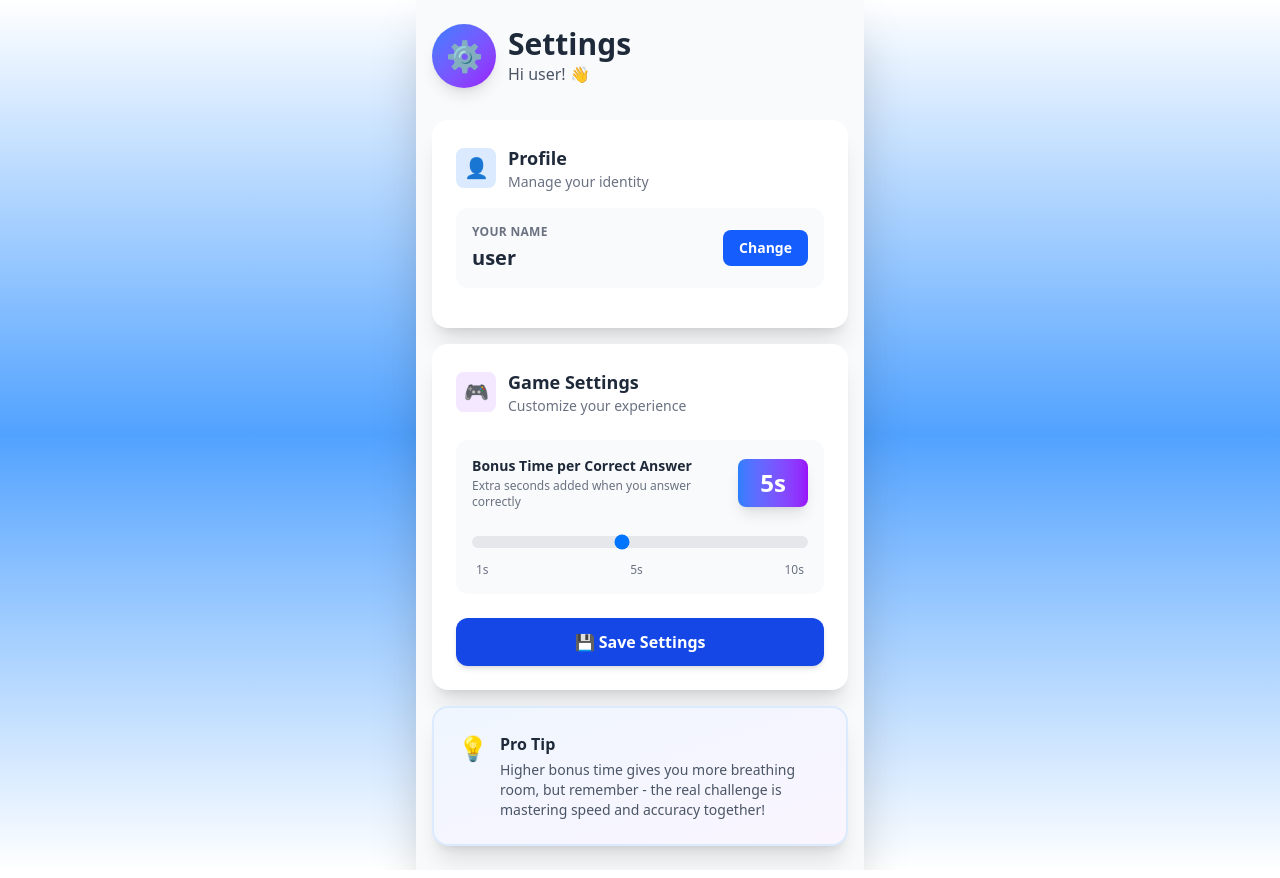
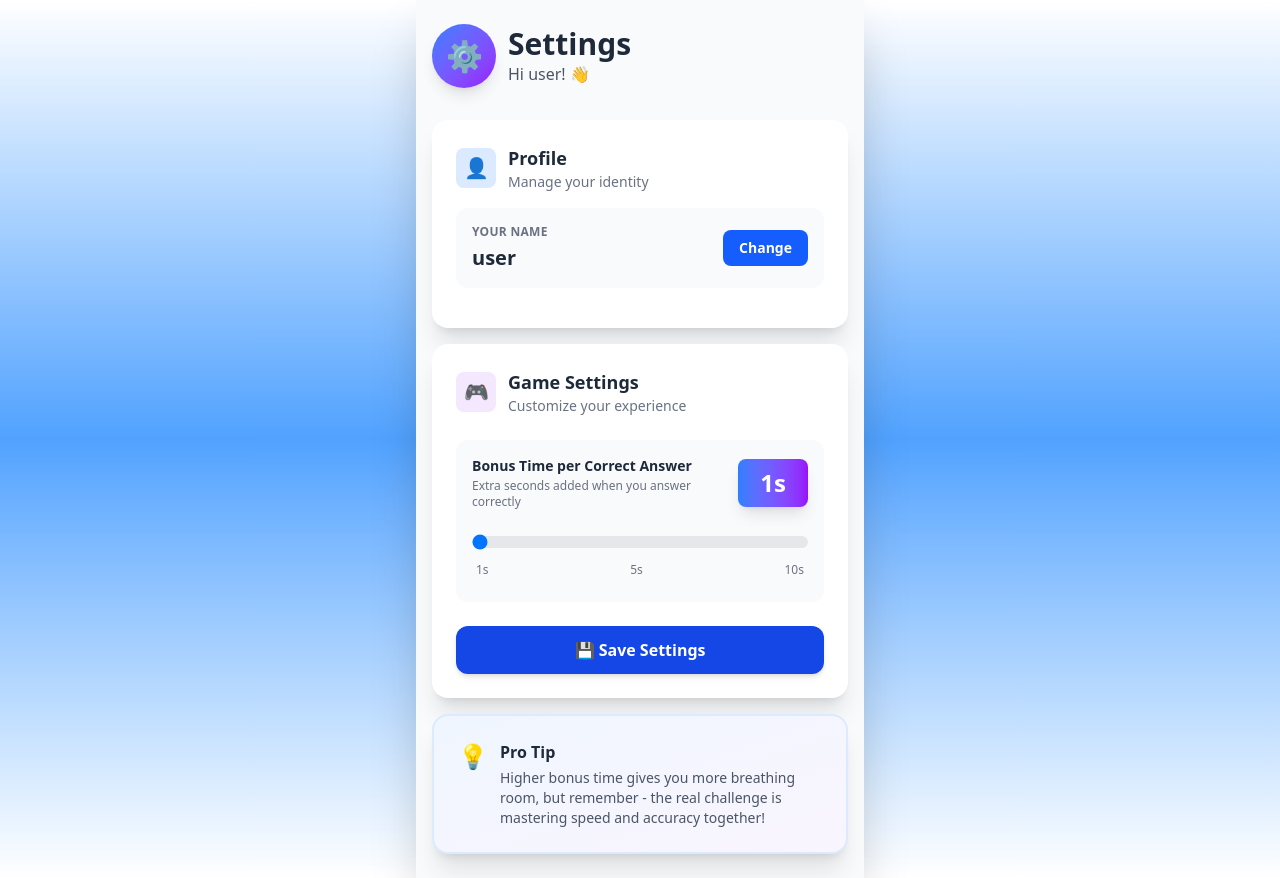
Before and after one commit to roshan-soni-1/sharpmind, a React (Vite) app: page /settings in a window 1280 px wide. Built offline with nearby package versions, Linux system fonts and the light colour scheme.

Commit message:
fixed timer and added redirection

```diff
--- a/src/App.jsx
+++ b/src/App.jsx
@@ -1,16 +1,25 @@
-import React from 'react';
+import React, { useState } from "react";
 import { BrowserRouter as Router, Routes, Route } from 'react-router-dom';
 import Home from './pages/Home';
 import Game from './pages/Game';
 import Settings from './pages/Settings'
 
 function App() {
+  const [bonusTime, setBonusTime] = useState(1);
   return (
     <Router>
       <Routes>
         <Route path="/" element={<Home />} />
-        <Route path="/game" element={<Game />} />
-        <Route path="settings" element={<Settings/>}/>
+        <Route path="/game" element={<Game
+        bonusTime={bonusTime}
+        />} />
+        <Route path="settings" element={
+        <Settings
+        bonusTime={bonusTime}
+        setBonusTime={setBonusTime}
+        />
+
+        }/>
       </Routes>
     </Router>
   );
--- a/src/components/game/QuestionCard.jsx
+++ b/src/components/game/QuestionCard.jsx
@@ -16,7 +16,7 @@ const QuestionCard = ({ question, isWrong,isRight,extraTime }) => {
       {isRight && (
         <div className="absolute inset-0 bg-green-500 flex items-center justify-center rounded-2xl z-10">
           <span className="text-white font-black text-5xl">
-             {`+${extraTime}`}
+             {`+${extraTime}s` ?? `+1s`}
           </span>
         </div>
       )}
--- a/src/pages/Game.jsx
+++ b/src/pages/Game.jsx
@@ -8,12 +8,12 @@ import OptionsGrid from "../components/game/OptionsGrid";
 import { generateQuestion } from "../utils/mathEngine";
 
 const TOTAL_TIME = 30;
-const extraTime = localStorage.getItem("bonusTimeSeconds");
 
-const Game = () => {
+
+const Game = ({bonusTime}) => {
   const [searchParams] = useSearchParams();
   const navigate = useNavigate();
-
+  const [extraTime, setextraTime] = useState(1);
   const mode = searchParams.get("mode") || "plus";
   const difficulty = searchParams.get("difficulty") || "basic";
 
@@ -24,6 +24,11 @@ const Game = () => {
 
   const [selectedOption, setSelectedOption] = useState(null);
   const [isProcessing, setIsProcessing] = useState(false);
+
+  useEffect(() => {
+    const bonus = parseInt(localStorage.getItem("bonusTimeSeconds"), 10) || 1;
+    setextraTime(bonusTime);
+  }, [bonusTime]);
 
   useEffect(() => {
     setQuestion(generateQuestion(mode, difficulty));
--- a/src/pages/Settings.jsx
+++ b/src/pages/Settings.jsx
@@ -3,14 +3,12 @@ import Layout from "../components/layout/Layout";
 import Card from "../components/common/Card";
 import Button from "../components/common/Button";
 
-const Settings = () => {
+const Settings = ({bonusTime,setBonusTime}) => {
   const [name, setName] = useState("");
-  const [bonusTime, setBonusTime] = useState(5);
   const [saved, setSaved] = useState(false);
   const [isEditing, setIsEditing] = useState(false);
   const [tempName, setTempName] = useState("");
 
-  // Load settings on mount
   useEffect(() => {
     const storedName = localStorage.getItem("userName") || "user";
     const storedBonus = localStorage.getItem("bonusTimeSeconds");
@@ -40,14 +38,21 @@ const Settings = () => {
     setIsEditing(false);
   };
 
+  const handleKeyPress = (e) => {
+    if (e.key === 'Enter' && tempName.trim()) {
+      handleSave();
+    }
+  };
+
   return (
     <Layout title="Settings">
+
       <div className="max-w-2xl mx-auto px-4 py-6">
 
         {/* Header Section */}
         <div className="mb-8">
           <div className="flex items-center gap-3 mb-2">
-            <div className="w-16 h-16 bg-gradient-to-br from-blue-500 to-purple-600 rounded-full flex items-center justify-center shadow-lg">
+            <div className="w-16 h-16 bg-gradient-to-br from-blue-500 to-purple-600 rounded-full flex items-center justify-center shadow-lg animate-pulse-subtle">
               <span className="text-3xl">⚙️</span>
             </div>
             <div>
@@ -63,7 +68,7 @@ const Settings = () => {
         <div className="space-y-4">
 
           {/* Profile Settings Card */}
-          <Card className="p-6">
+          <Card className="p-6 hover:shadow-xl transition-shadow duration-300">
             <div className="flex items-center justify-between mb-4">
               <div className="flex items-center gap-3">
                 <div className="w-10 h-10 bg-blue-100 rounded-lg flex items-center justify-center">
@@ -78,7 +83,7 @@ const Settings = () => {
 
             {/* Username Display/Edit */}
             {!isEditing ? (
-              <div className="bg-gray-50 rounded-xl p-4 mb-4">
+              <div className="bg-gray-50 rounded-xl p-4 mb-4 hover:bg-gray-100 transition-colors">
                 <div className="flex items-center justify-between">
                   <div>
                     <p className="text-xs font-semibold text-gray-500 uppercase tracking-wide mb-1">
@@ -90,14 +95,14 @@ const Settings = () => {
                   </div>
                   <button
                     onClick={() => setIsEditing(true)}
-                    className="px-4 py-2 bg-blue-600 text-white text-sm font-semibold rounded-lg hover:bg-blue-700 transition-colors"
+                    className="px-4 py-2 bg-blue-600 text-white text-sm font-semibold rounded-lg hover:bg-blue-700 transition-all hover:scale-105 active:scale-95"
                   >
                     Change
                   </button>
                 </div>
               </div>
             ) : (
-              <div className="bg-blue-50 rounded-xl p-4 mb-4 border-2 border-blue-200">
+              <div className="bg-blue-50 rounded-xl p-4 mb-4 border-2 border-blue-200 animate-fade-in">
                 <label className="block text-xs font-semibold text-gray-600 uppercase tracking-wide mb-2">
                   New Name
                 </label>
@@ -106,19 +111,25 @@ const Settings = () => {
                   value={tempName}
                   placeholder="Enter your name"
                   onChange={(e) => setTempName(e.target.value)}
-                  className="w-full px-4 py-3 border-2 border-blue-300 rounded-lg outline-none focus:ring-2 focus:ring-blue-500 focus:border-blue-500 font-medium mb-3"
+                  onKeyPress={handleKeyPress}
+                  className="w-full px-4 py-3 border-2 border-blue-300 rounded-lg outline-none focus:ring-2 focus:ring-blue-500 focus:border-blue-500 font-medium mb-3 transition-all"
                   autoFocus
                 />
                 <div className="flex gap-2">
                   <button
                     onClick={handleSave}
-                    className="flex-1 px-4 py-2 bg-blue-600 text-white text-sm font-semibold rounded-lg hover:bg-blue-700 transition-colors"
+                    disabled={!tempName.trim()}
+                    className={`flex-1 px-4 py-2 text-sm font-semibold rounded-lg transition-all ${
+                      tempName.trim()
+                        ? 'bg-blue-600 text-white hover:bg-blue-700 hover:scale-105 active:scale-95'
+                        : 'bg-gray-300 text-gray-500 cursor-not-allowed'
+                    }`}
                   >
                     Save Name
                   </button>
                   <button
                     onClick={handleCancel}
-                    className="px-4 py-2 bg-gray-200 text-gray-700 text-sm font-semibold rounded-lg hover:bg-gray-300 transition-colors"
+                    className="px-4 py-2 bg-gray-200 text-gray-700 text-sm font-semibold rounded-lg hover:bg-gray-300 transition-all hover:scale-105 active:scale-95"
                   >
                     Cancel
                   </button>
@@ -128,7 +139,7 @@ const Settings = () => {
           </Card>
 
           {/* Game Settings Card */}
-          <Card className="p-6">
+          <Card className="p-6 hover:shadow-xl transition-shadow duration-300">
             <div className="flex items-center gap-3 mb-6">
               <div className="w-10 h-10 bg-purple-100 rounded-lg flex items-center justify-center">
                 <span className="text-xl">🎮</span>
@@ -150,20 +161,23 @@ const Settings = () => {
                     Extra seconds added when you answer correctly
                   </p>
                 </div>
-                <div className="bg-gradient-to-r from-blue-500 to-purple-600 text-white px-4 py-2 rounded-lg font-black text-2xl shadow-lg min-w-[70px] text-center">
+                <div className="bg-gradient-to-r from-blue-500 to-purple-600 text-white px-4 py-2 rounded-lg font-black text-2xl shadow-lg min-w-[70px] text-center animate-pulse-subtle">
                   {bonusTime}s
                 </div>
               </div>
 
               {/* Slider */}
-              <div className="relative pt-2">
+              <div className="relative pt-2 pb-2">
                 <input
                   type="range"
                   min="1"
                   max="10"
                   value={bonusTime}
                   onChange={(e) => setBonusTime(Number(e.target.value))}
-                  className="w-full h-3 bg-gray-200 rounded-lg appearance-none cursor-pointer slider"
+                  className="custom-slider w-full h-3 bg-gray-200 rounded-lg appearance-none cursor-pointer"
+                  style={{
+                    background: `linear-gradient(to right, #3b82f6 0%, #3b82f6 ${((bonusTime - 1) / 9) * 100}%, #e5e7eb ${((bonusTime - 1) / 9) * 100}%, #e5e7eb 100%)`
+                  }}
                 />
                 <div className="flex justify-between text-xs text-gray-500 mt-2 px-1">
                   <span>1s</span>
@@ -177,7 +191,7 @@ const Settings = () => {
             {!isEditing && (
               <Button
                 onClick={handleSave}
-                className="w-full mt-6 py-3 text-base font-bold"
+                className="w-full mt-6 py-3 text-base font-bold hover:scale-105 active:scale-95 transition-transform"
               >
                 💾 Save Settings
               </Button>
@@ -186,10 +200,10 @@ const Settings = () => {
 
           {/* Success Message */}
           {saved && (
-            <div className="bg-green-50 border-2 border-green-200 rounded-xl p-4 animate-slide-in">
+            <div className="bg-green-50 border-2 border-green-200 rounded-xl p-4 animate-slide-in shadow-lg">
               <div className="flex items-center gap-3">
-                <div className="w-10 h-10 bg-green-500 rounded-full flex items-center justify-center flex-shrink-0">
-                  <span className="text-xl">✓</span>
+                <div className="w-10 h-10 bg-green-500 rounded-full flex items-center justify-center flex-shrink-0 animate-bounce-once">
+                  <span className="text-xl text-white">✓</span>
                 </div>
                 <div>
                   <p className="font-bold text-green-800">Settings Saved!</p>
@@ -200,7 +214,7 @@ const Settings = () => {
           )}
 
           {/* Info Card */}
-          <Card className="p-6 bg-gradient-to-br from-blue-50 to-purple-50 border-2 border-blue-100">
+          <Card className="p-6 bg-gradient-to-br from-blue-50 to-purple-50 border-2 border-blue-100 hover:shadow-lg transition-shadow">
             <div className="flex items-start gap-3">
               <span className="text-2xl">💡</span>
               <div>
@@ -214,8 +228,6 @@ const Settings = () => {
           </Card>
         </div>
       </div>
-
-
     </Layout>
   );
 };
```
Also changed, not shown: vercel.json (added).
